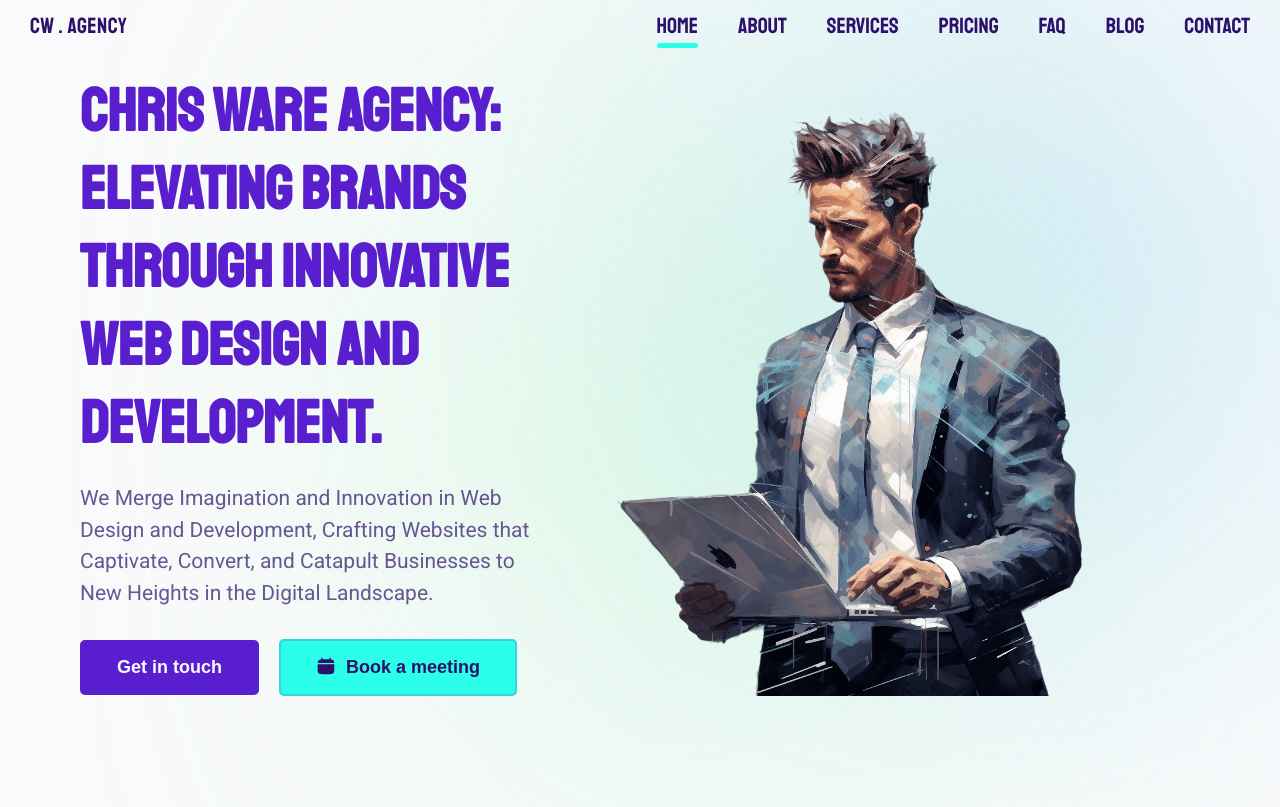
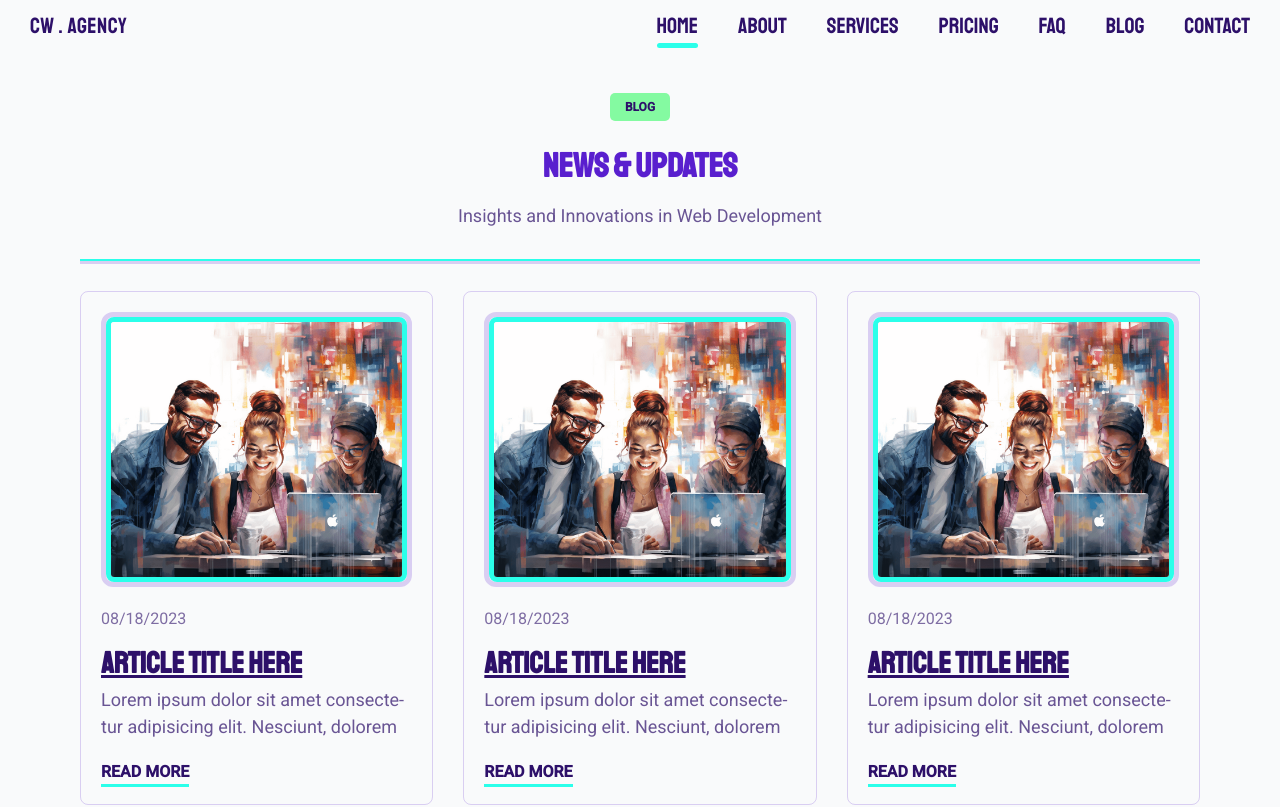
Before and after one commit to ChristianWare/chris-ware-agency, a Next.js app: page / in a window 1280 px wide. Shown: the top 807 px of the page. Built offline with nearby package versions, Linux system fonts and the light colour scheme.

Commit message:
Blog Card Done

```diff
--- /dev/null
+++ b/src/app/components/BlogCard/BlogCard.module.css
@@ -0,0 +1,43 @@
+.container {
+  padding: 2rem;
+  border: 1px solid var(--border);
+  border-radius: 8px;
+}
+
+.imgContainer {
+  position: relative;
+  height: 275px;
+  border: 5px solid var(--border);
+  border-radius: 12px;
+}
+
+.img {
+  position: absolute;
+  object-fit: cover;
+  border-radius: 8px;
+  border: 5px solid var(--secondary);
+}
+
+.date {
+  font-family: var(--roboto);
+  font-size: 1.6rem;
+  color: var(--text);
+  opacity: 0.6;
+  margin-top: 2rem;
+  margin-bottom: 1rem;
+}
+
+.preview {
+  opacity: 0.7;
+  margin-bottom: 2rem;
+}
+
+.readMore {
+  font-family: var(--roboto);
+  font-weight: 700;
+  font-size: 1.6rem;
+  color: var(--text);
+  text-transform: uppercase;
+  border-bottom: 3px solid var(--secondary);
+  padding-bottom: .3rem;
+}
--- /dev/null
+++ b/src/app/components/BlogCard/BlogCard.tsx
@@ -0,0 +1,30 @@
+import { FC } from "react";
+
+import styles from "./BlogCard.module.css";
+import Image, { StaticImageData } from "next/image";
+import Link from "next/link";
+
+interface BlogCardProps {
+  src: StaticImageData;
+}
+
+const BlogCard: FC<BlogCardProps> = ({ src }) => {
+  return (
+    <article className={styles.container}>
+      <div className={styles.imgContainer}>
+        <Image src={src} alt='image details' fill className={styles.img} />
+      </div>
+      <div className={styles.date}>08/18/2023</div>
+      <h3 className={styles.title}>Article Title Here</h3>
+      <p className={styles.preview}>
+        Lorem ipsum dolor sit amet consectetur adipisicing elit. Nesciunt,
+        dolorem
+      </p>
+      {/* More props to be added in the future to display the data from sanity blog*/}
+      <Link href='/' className={styles.readMore}>
+        Read More
+      </Link>
+    </article>
+  );
+};
+export default BlogCard;
--- a/src/app/components/BlogSection/BlogSection.module.css
+++ b/src/app/components/BlogSection/BlogSection.module.css
@@ -7,6 +7,12 @@
   padding: 5rem;
 }
 
+.bottom {
+  display: grid;
+  grid-template-columns: repeat(3, 1fr);
+  grid-gap: 3rem;
+}
+
 @media screen and (max-width: 820px) {
   .content {
     padding: 2rem;
--- a/src/app/components/BlogSection/BlogSection.tsx
+++ b/src/app/components/BlogSection/BlogSection.tsx
@@ -1,5 +1,7 @@
 import SectionHeading from "../SectionHeading/SectionHeading";
 import styles from "./BlogSection.module.css";
+import BlogCard from "../BlogCard/BlogCard";
+import Card from '../../../../public/images/success.png'
 
 const BlogSection = () => {
   return (
@@ -10,6 +12,12 @@ const BlogSection = () => {
           headingText='News & Updates'
           copyText=' Insights and Innovations in Web Development'
         />
+
+        <div className={styles.bottom}>
+          <BlogCard src={Card} />
+          <BlogCard src={Card} />
+          <BlogCard src={Card} />
+        </div>
       </div>
     </section>
   );
--- a/src/app/components/Button/Button.module.css
+++ b/src/app/components/Button/Button.module.css
@@ -17,8 +17,7 @@
 .primary {
   color: var(--neutral);
   background-color: var(--primary);
-  border: 2px solid var(--primary);
-  padding: 12px 35px;
+  border: 2.7px solid var(--primary);
 }
 
 .primary:hover {
--- a/src/app/components/Hero/Hero.module.css
+++ b/src/app/components/Hero/Hero.module.css
@@ -35,8 +35,8 @@
 }
 
 .icon {
-  font-size: 1rem;
-  margin-top: 0.5rem;
+  position: relative;
+  top: 3px;
 }
 
 .right {
--- a/src/app/components/Hero/Hero.tsx
+++ b/src/app/components/Hero/Hero.tsx
@@ -2,7 +2,7 @@ import Button from "../Button/Button";
 import styles from "./Hero.module.css";
 import Image from "next/image";
 import HeroImage from "../../../../public/images/hero5.png";
-import Calendar from "../../../../public/icons/calendar.svg";
+import Calendar from "../../../../public/icons/calendar.png";
 
 const Hero = () => {
   return (
@@ -24,7 +24,15 @@ const Hero = () => {
               href='/contact'
               btnType='secondary'
               text='Book a meeting'
-              icon={<Calendar className={styles.icon} width={20} height={20} />}
+              icon={
+                <Image
+                  src={Calendar}
+                  alt='hey'
+                  className={styles.icon}
+                  width={20}
+                  height={20}
+                />
+              }
             />
           </div>
         </div>
--- a/src/app/components/Process/Process.tsx
+++ b/src/app/components/Process/Process.tsx
@@ -3,7 +3,7 @@ import styles from "./Process.module.css";
 import Image from "next/image";
 import { process } from "@/lib/data";
 import Button from "../Button/Button";
-import Calendar from "../../../../public/icons/calendar.svg";
+import Calendar from "../../../../public/icons/calendar.png";
 
 const Process = () => {
   return (
@@ -43,12 +43,24 @@ const Process = () => {
         <div className={styles.cta}>
           <h4>Ready to start a Project?</h4>
           <div className={styles.btnContainer}>
-            <Button href='/contact' btnType='primary' text='I still have questions' />
+            <Button
+              href='/contact'
+              btnType='primary'
+              text='I still have questions'
+            />
             <Button
               href='/contact'
               btnType='secondary'
               text='Let&#39;s do it!'
-              icon={<Calendar className={styles.icon} width={20} height={20} />}
+              icon={
+                <Image
+                  src={Calendar}
+                  alt='hey'
+                  className={styles.icon}
+                  width={20}
+                  height={20}
+                />
+              }
             />
           </div>
         </div>
--- a/src/app/page.tsx
+++ b/src/app/page.tsx
@@ -11,13 +11,13 @@ import BlogSection from "./components/BlogSection/BlogSection";
 export default function Home() {
   return (
     <main>
-      <Hero />
+      {/* <Hero />
       <About />
       <Services />
       <Portfolio />
       <Testimonials />
       <Process />
-      <Pricing />
+      <Pricing /> */}
       <BlogSection />
     </main>
   );
```
Also changed, not shown: public/icons/calendar.png (added), public/icons/calendar.svg (deleted).
